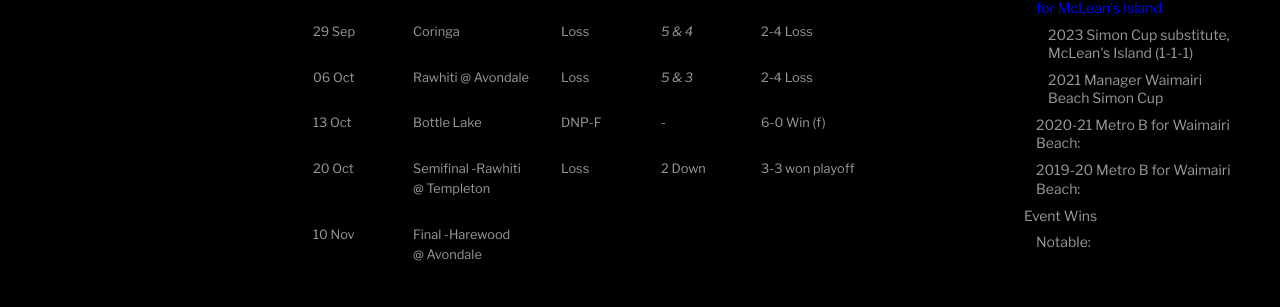
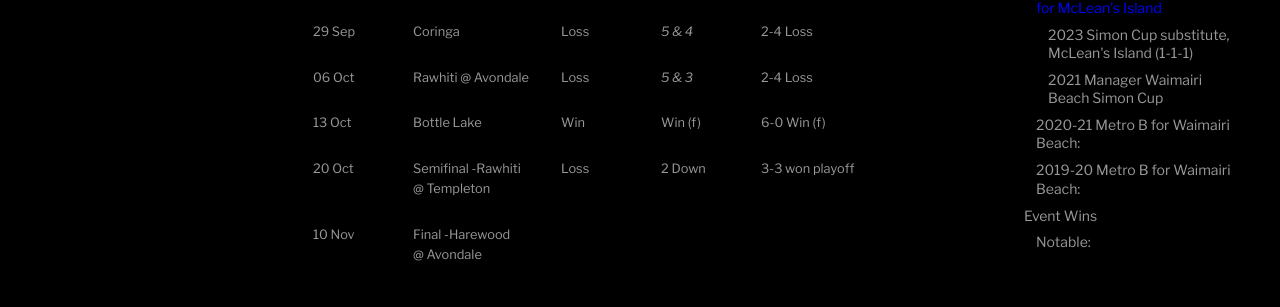
Before and after one commit to matchavez/matchavez.github.io, an MkDocs documentation site: the page built from docs/golf/tourneys.md, in a window 1280 px wide and 900 px high, scrolled down 533 px. Shown: the part 145-452 px from the top of the window. Built offline with MkDocs 1.6.1 and Material for MkDocs 9.7.7, drawn with Linux system fonts in a browser that asks for light colours; comment, search, counter and statistics services are not loaded.

Commit message:
[PUBLISHER] Merge #61

```diff
--- a/docs/golf/tourneys.md
+++ b/docs/golf/tourneys.md
@@ -20,7 +20,7 @@
 | 22 Sep | @ Harewood                        | Win    | 7 & 6   | 4-2 Win         |
 | 29 Sep | Coringa                           | Loss   | _5 & 4_ | 2-4 Loss        |
 | 06 Oct | Rawhiti @ Avondale                | Loss   | _5 & 3_ | 2-4 Loss        |
-| 13 Oct | Bottle Lake                       | DNP-F  | -       | 6-0 Win (f)     |
+| 13 Oct | Bottle Lake                       | Win    | Win (f) | 6-0 Win (f)     |
 | 20 Oct | Semifinal -Rawhiti<br>@ Templeton | Loss   | 2 Down  | 3-3 won playoff |
 | 10 Nov | Final -Harewood<br>@ Avondale     |        |         |                 |
 
```
